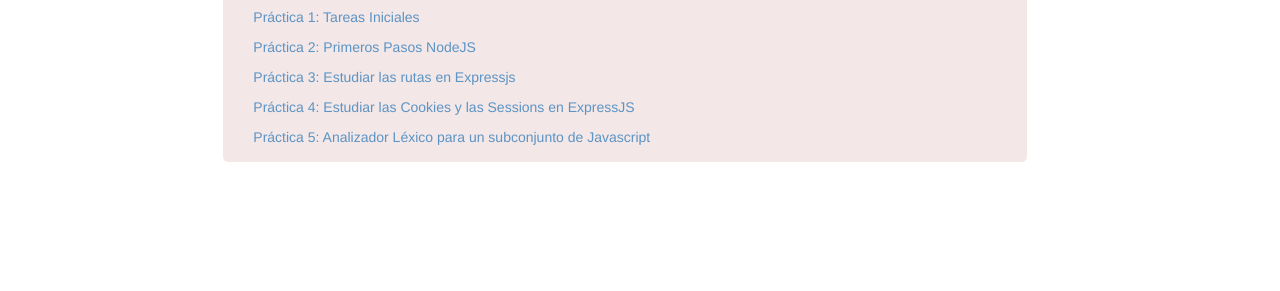
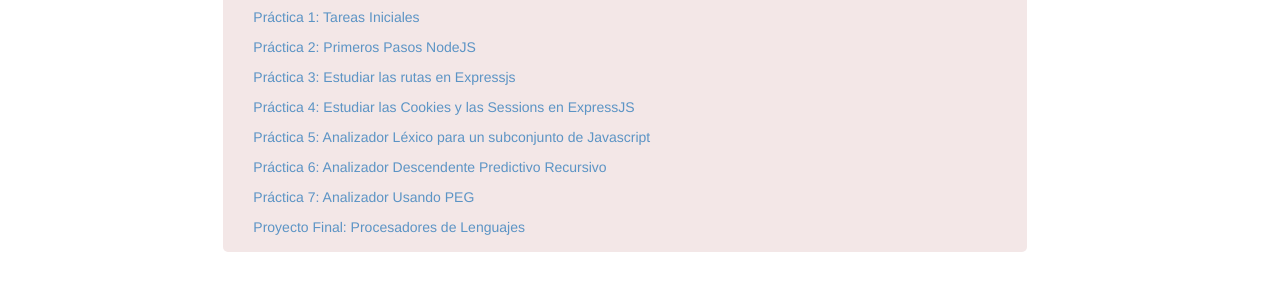
Before and after one commit to alu0100894325/alu0100894325.github.io, a plain HTML site: page index.html in a window 1280 px wide. Shown: the part 311-602 px from the top of the page. Drawn offline with nearby package versions, Linux system fonts and the light colour scheme.

Commit message:
Todas las prácticas de PL

```diff
--- a/index.html
+++ b/index.html
@@ -39,6 +39,9 @@
                     <p><a href="https://ull-esit-pl-1617.github.io/estudiar-las-rutas-en-expressjs-victor-jesus-pamela/">Práctica 3: Estudiar las rutas en Expressjs</a></p>
                     <p><a href="https://ull-esit-pl-1617.github.io/estudiar-cookies-y-sessions-en-expressjs-victor-pamela-jesus/">Práctica 4: Estudiar las Cookies y las Sessions en ExpressJS</a></p>
                     <p><a href="https://ull-esit-pl-1617.github.io/analizador-lexico-para-un-subconjunto-de-javascript-victor-pamela-jesus/">Práctica 5: Analizador Léxico para un subconjunto de Javascript</a></p>
+                    <p><a href="https://ull-esit-pl-1617.github.io/analizador-dpr-victor-pamela-jesus">Práctica 6: Analizador Descendente Predictivo Recursivo</a></p>
+                    <p><a href="https://ull-esit-pl-1617.github.io/analizador-usando-peg-victor-pamela-jesus">Práctica 7: Analizador Usando PEG</a></p>
+                    <p><a href="https://ull-esit-pl-1617.github.io/proyecto-pl-victor-pamela-jesus">Proyecto Final: Procesadores de Lenguajes</a></p>
 
                 </div>
             </div>
```
